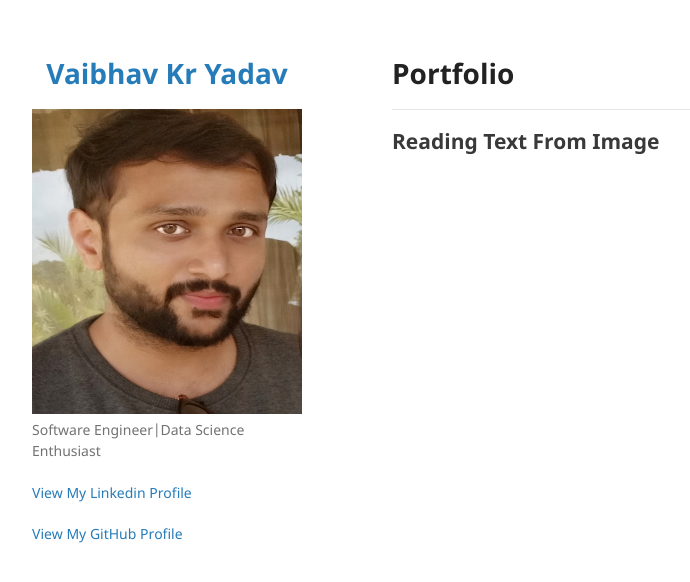
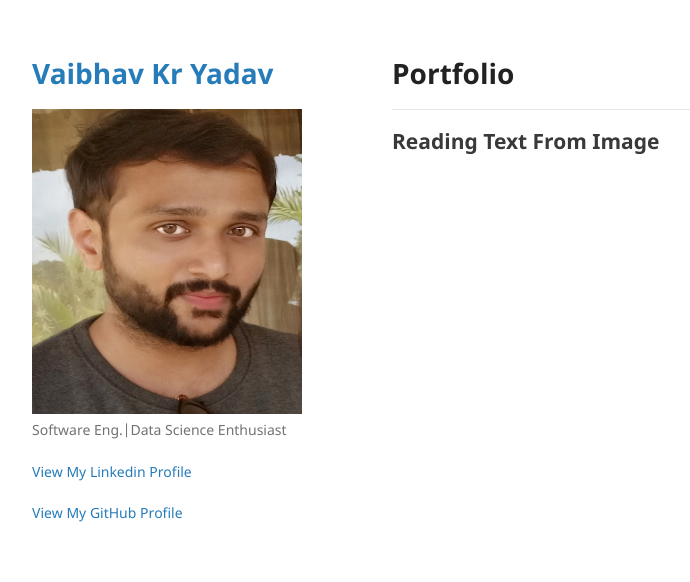
Before and after one commit to Vaibhav-Kumar-Yadav/Vaibhav-Kumar-Yadav.github.io, a Jekyll site: the page built from index.md, in a window 1280 px wide. Shown: the top 582 px of the page, without its empty margins (178-868 px from the left). Built offline with Jekyll 4.4.1, drawn with Linux system fonts in a browser that asks for light colours; our own code applies the rules of GitHub Pages for plain Markdown files.

Commit message:
Update _config.yml

```diff
--- a/_config.yml
+++ b/_config.yml
@@ -1,7 +1,7 @@
-title: <p align= "center"> Vaibhav Kr Yadav </p>
+title: Vaibhav Kr Yadav
 logo: "/assets/image/VaibhavKrYadav.jpg?raw=true"
 description:
-  Software Engineer|Data Science Enthusiast
+  Software Eng.|Data Science Enthusiast
   <br><br>
   <a href="LinkedinUrl"> View My Linkedin Profile</a>
 show_downloads: false
```
